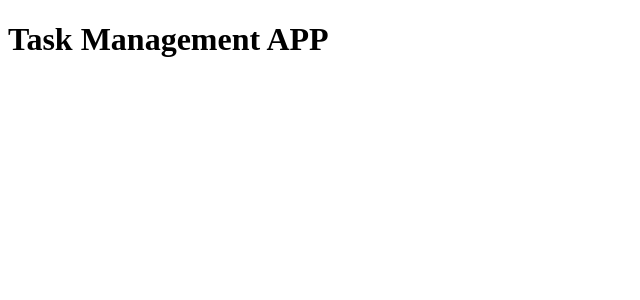
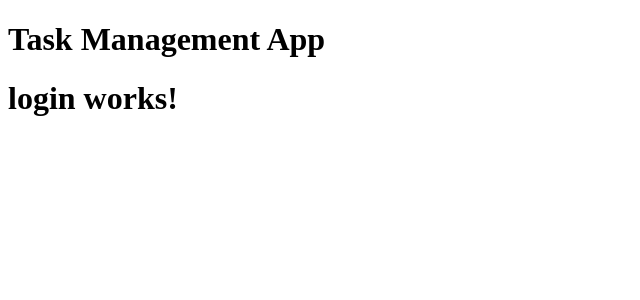
Before and after one commit to santo-coupa/task-management, an Angular app in the folder task-management-frontend/: page /login in a window 1280 px wide. Before the commit this address led to /. Shown: the top 300 px of the page, without its empty margins (0-640 px from the left). Built offline with nearby package versions, Linux system fonts and the light colour scheme.

Commit message:
Added feature Auth

```diff
--- a/task-management-frontend/src/app/app.html
+++ b/task-management-frontend/src/app/app.html
@@ -1 +1,2 @@
-<h1>Task Management APP</h1>
+<h1>Task Management App</h1>
+<router-outlet></router-outlet>
--- a/task-management-frontend/src/app/app.routes.ts
+++ b/task-management-frontend/src/app/app.routes.ts
@@ -1,3 +1,6 @@
 import { Routes } from '@angular/router';
+import { authRoutes } from './auth/auth.routes';
 
-export const routes: Routes = [];
+export const routes: Routes = [
+  ...authRoutes,
+];
--- /dev/null
+++ b/task-management-frontend/src/app/auth/auth.routes.ts
@@ -0,0 +1,9 @@
+import { Routes } from '@angular/router';
+import { LoginComponent } from './login/login.component';
+
+export const authRoutes: Routes = [
+  {
+    path: 'login',
+    component: LoginComponent,
+  },
+];
--- /dev/null
+++ b/task-management-frontend/src/app/auth/login/login.html
@@ -0,0 +1 @@
+<h1>login works!</h1>
```
Also changed, not shown: task-management-frontend/src/app/auth/login/login.component.ts (added, +11 -0 lines), task-management-frontend/src/app/auth/login/login.scss (added).
